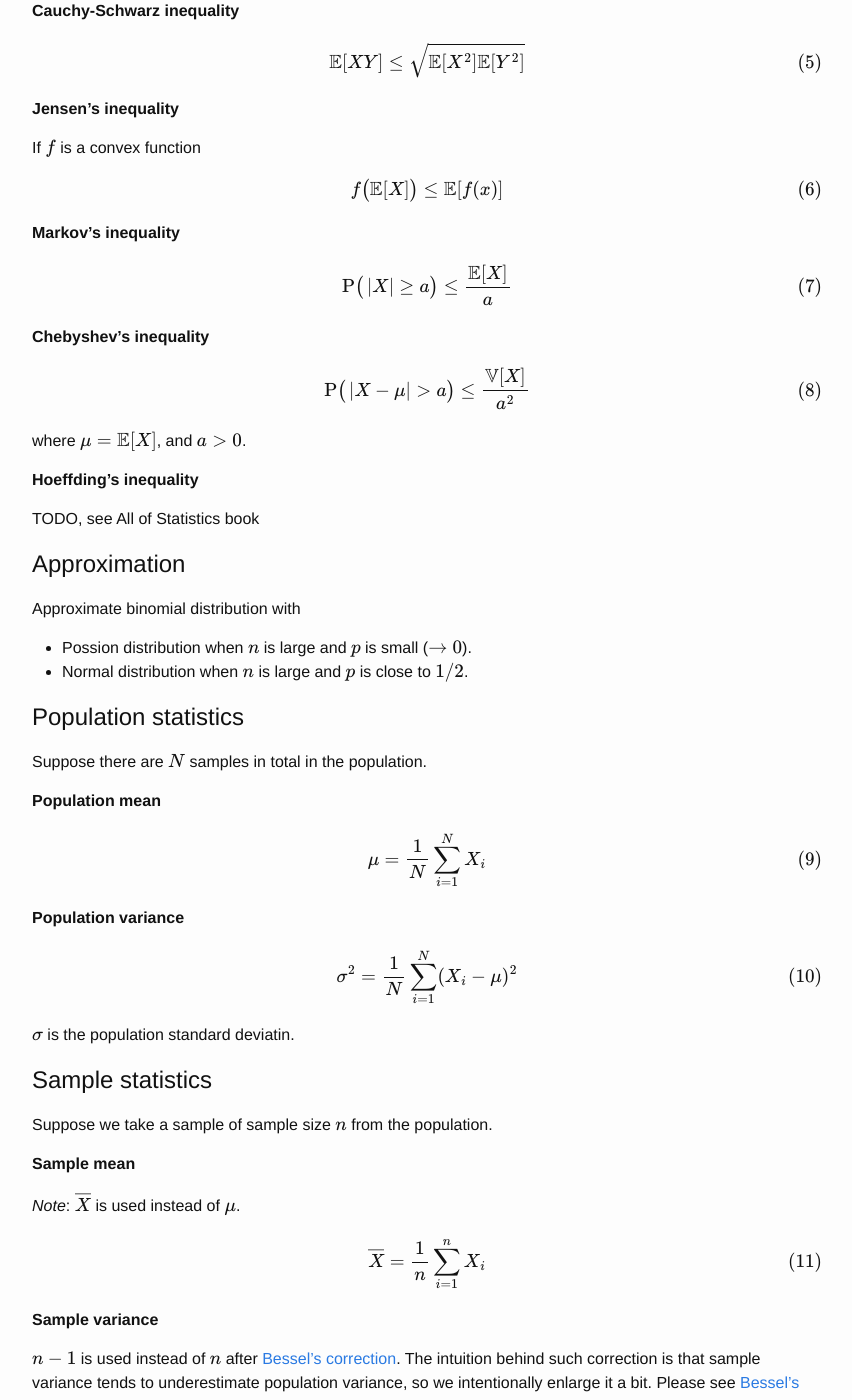
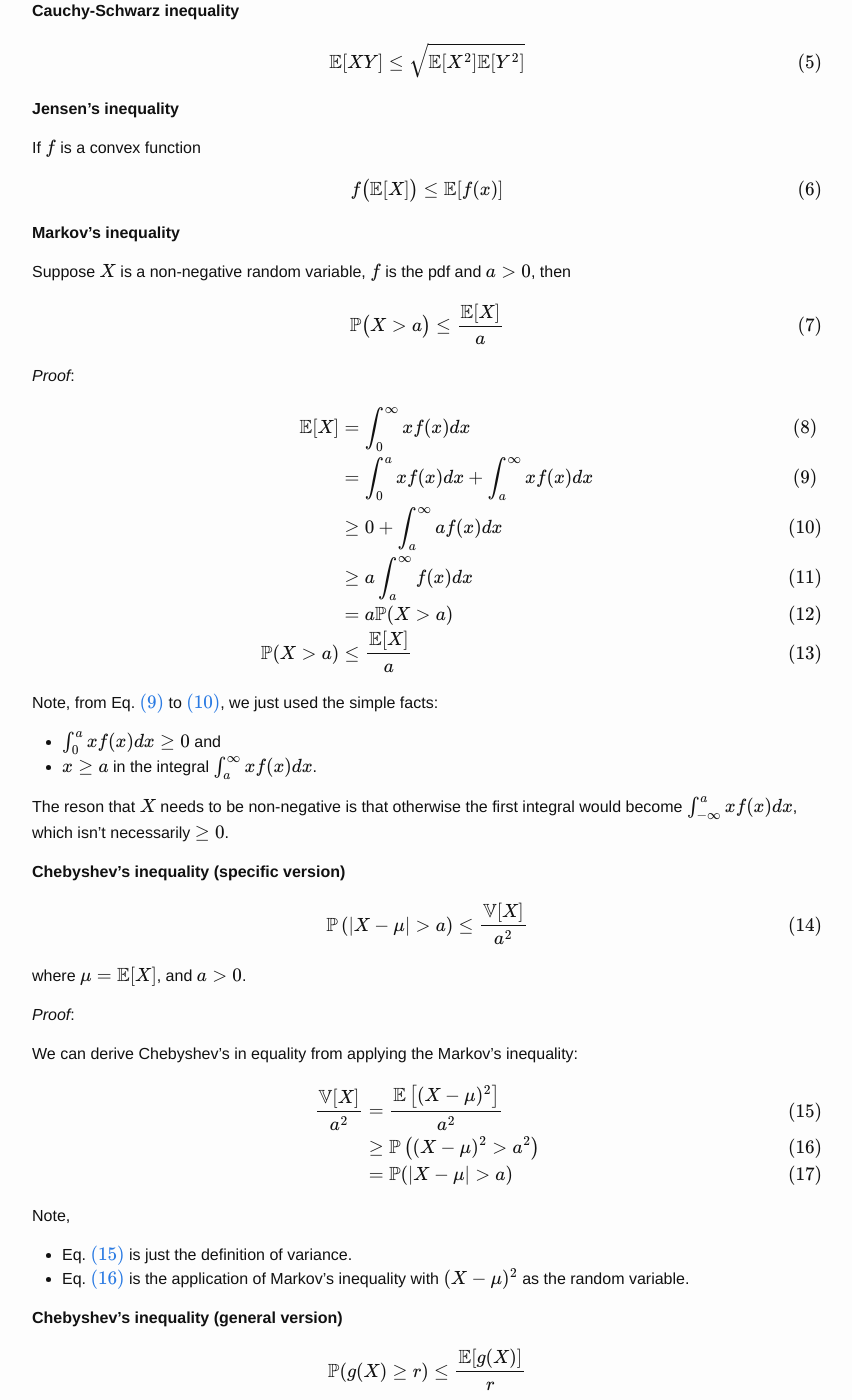
Before and after one commit to zyxue/zyxue.github.io, a Jekyll site: the page built from _posts/2017-07-18-notes_on_common_statistics.md, in a window 1280 px wide and 1400 px high, scrolled down 656 px. Shown: the whole window, without its empty margins (213-1065 px from the left). Built offline with Jekyll 4.4.1, drawn with Linux system fonts in a browser that asks for light colours; formulas are drawn with MathJax 3; comment, search, counter and statistics services are not loaded; some of the changed text lies outside the part shown.

Commit message:
added proofs for Markovs' and Chebyshev's inequalities

```diff
--- a/_posts/2017-07-18-notes_on_common_statistics.md
+++ b/_posts/2017-07-18-notes_on_common_statistics.md
@@ -48,17 +48,98 @@ f\big(\mathbb{E}[X]\big) \le \mathbb{E}[f(x)]
 
 **Markov's inequality**
 
+Suppose $X$ is a non-negative random variable, $f$ is the pdf and $a > 0$, then
+
+$$
 \begin{equation}
-\text{P}\big(\left|X\right| \ge a\big) \le \frac{\mathbb{E}[X]}{a}
+\mathbb{P}\big(X > a\big) \le \frac{\mathbb{E}[X]}{a}
 \end{equation}
+$$
 
-**Chebyshev's inequality**
+*Proof*:
+
+$$
+\begin{align}
+\mathbb{E}[X]
+&= \int_0^\infty x f(x) dx \\
+&= \int_0^a x f(x) dx + \int_a^\infty x f(x) dx \label{eq:markov_before_inequality} \\
+&\ge 0 + \int_a^\infty a f(x) dx \label{eq:markov_to_inequality} \\
+&\ge a \int_a^\infty f(x) dx \\
+&= a \mathbb{P}(X > a) \\
+\mathbb{P}(X > a)
+&\le \frac{\mathbb{E}[X]}{a}
+\end{align}
+$$
+
+Note, from Eq. $\eqref{eq:markov_before_inequality}$ to
+$\eqref{eq:markov_to_inequality}$, we just used the simple facts:
+
+* $\int_0^a x f(x) dx \ge 0$ and
+* $x \ge a$ in the integral $\int_a^\infty x f(x) dx$.
+
+The reson that $X$ needs to be non-negative is that otherwise the first
+integral would become $\int_{-\infty}^{a} x f(x) dx$, which isn't necessarily $\ge
+0$.
+
+**Chebyshev's inequality (specific version)**
 
 \begin{equation}
-\text{P}\big(\left|X - \mu\right| \gt a \big) \le \frac{\mathbb{V}[X]}{a^2}
+\mathbb{P}\left( \left|X - \mu \right| \gt a \right) \le \frac{\mathbb{V}[X]}{a^2}
 \end{equation}
 
 where $\mu=\mathbb{E}[X]$, and $a \gt 0$.
+
+*Proof*:
+
+We can derive Chebyshev's in equality from applying the Markov's inequality:
+
+$$
+\begin{align}
+\frac{\mathbb{V}[X]}{a^2}
+&=\frac{\mathbb{E}\left[ (X - \mu)^2 \right ]}{a^2} \label{eq:chebyshev_def_var} \\
+&\ge \mathbb{P}\left( (X - \mu)^2 > a^2 \right ) \label{eq:chebyshev_apply_markov} \\
+&= \mathbb{P}(|X - \mu| > a )
+\end{align}
+$$
+
+Note,
+
+* Eq. $\eqref{eq:chebyshev_def_var}$ is just the definition of variance.
+* Eq. $\eqref{eq:chebyshev_apply_markov}$ is the application of Markov's inequality
+  with $(X - \mu)^2$ as the random variable.
+
+**Chebyshev's inequality (general version)**
+
+$$
+\begin{align*}
+\mathbb{P}(g(X) \ge r) \le \frac{\mathbb{E}[g(X)]}{r}
+\end{align*}
+$$
+
+where $g(X)$ is a non-negative function, and $r > 0$.
+
+*Proof*:
+
+$$
+\begin{align}
+\mathbb{E}[g(X)]
+&= \int_{-\infty}^{\infty} g(x) f(x) dx \\
+&= \int_{g(X) < r} g(x) f(x) dx + \int_{g(X) \ge r} g(x) f(x) dx \\
+&\ge 0 + r \int_{g(X) > r} f(x) dx \\
+&= r\mathbb{P} \left( g(X) > r \right) \\
+\mathbb{P} \left( g(X) > r \right)
+&\le \frac{\mathbb{E}[g(X)]}{r}
+\end{align}
+$$
+
+The proof uses the same idea as that for Markov's inequality, but more general.
+
+* When $g(X) = |X|$, the the general-version Chebyshev's inequality becomes
+  Markov's inequality.
+* When $g(X) = (X - \mu)^2$, then it becomes the specific-version Chebyshev's
+  inequality
+
+**Proof**
 
 **Hoeffding's inequality**
 
```
